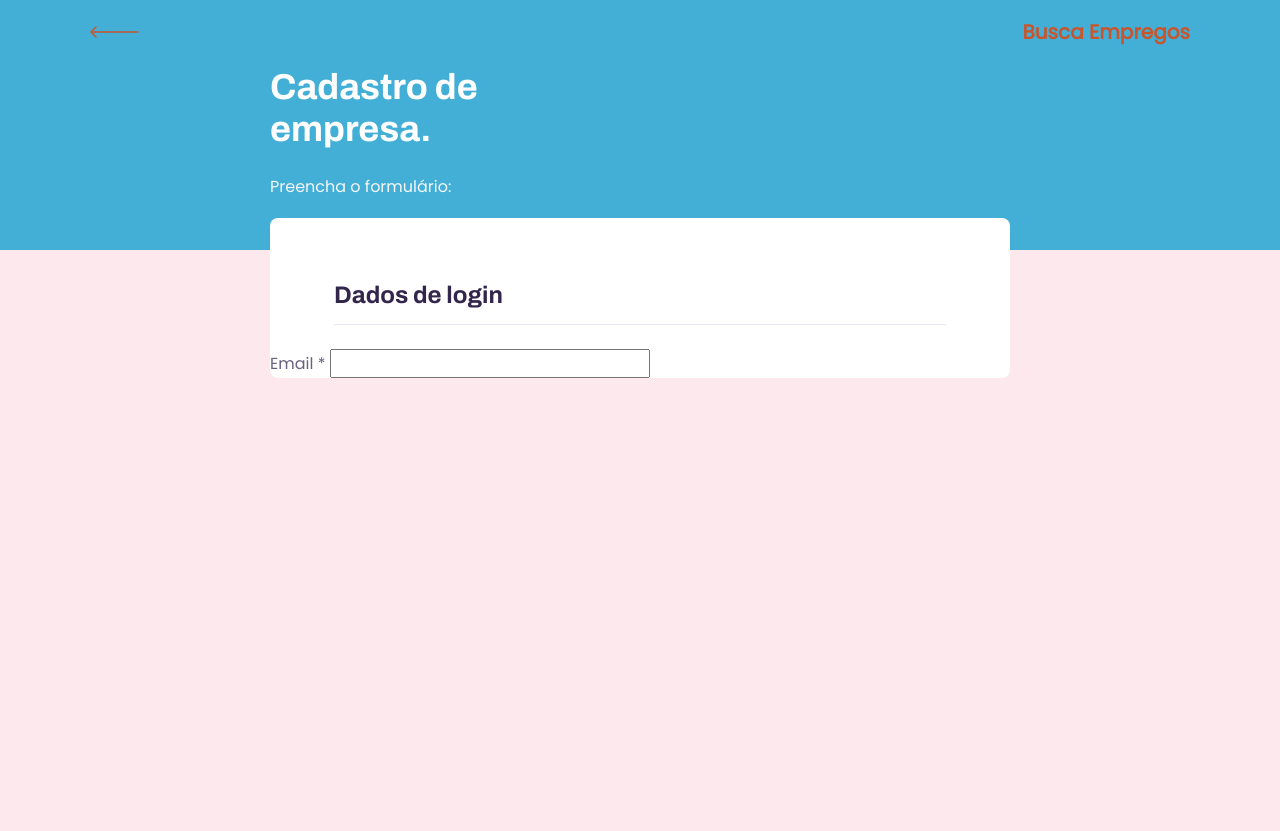
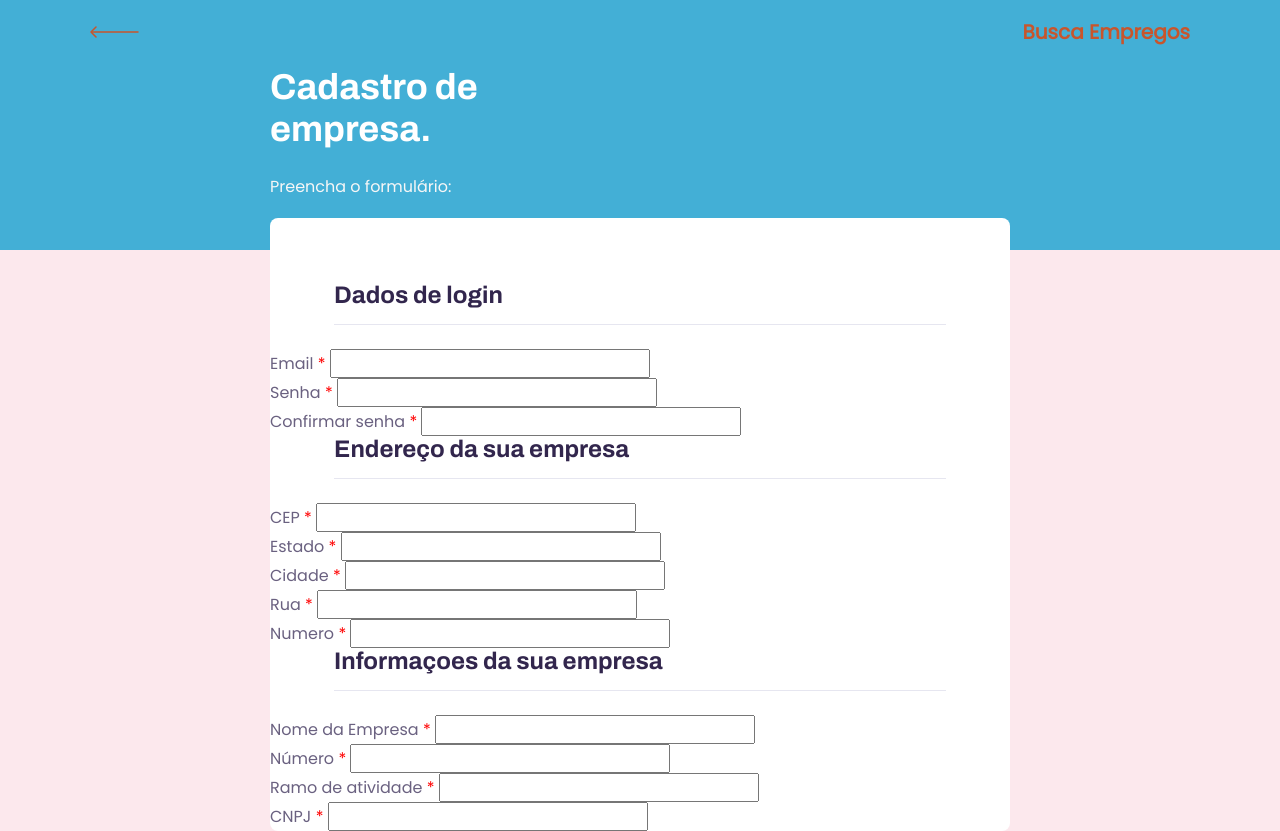
Before and after one commit to staubjoao/buscaemp, a React (Create React App) app in the folder web/: page /cadastro-empresa in a window 1280 px wide. Before the commit the page ends 800 px from the top, so only its background shows below. Built offline with nearby package versions, Linux system fonts and the light colour scheme; the HTML template or start-up script is replaced by a standard one.

Commit message:
Campos obrigatorios

```diff
--- a/web/src/components/Input/index.tsx
+++ b/web/src/components/Input/index.tsx
@@ -12,7 +12,7 @@ const Input: React.FC<InputProps> = ({ label, name, shouldHide, ...rest }) => {
   return (
     <div className="input-block">
       <label htmlFor={name}>
-        {label} <span className={shouldHide ? 'hidden' : ''}>*</span>{" "}
+        {label} <span className={shouldHide ? 'hidden' : 'mandatory'}>*</span>{" "}
       </label>
       <input type="text" id={name} {...rest} />
     </div>
--- a/web/src/components/Input/styles.css
+++ b/web/src/components/Input/styles.css
@@ -1,3 +1,7 @@
 .hidden {
   display: none;
 }
+
+.mandatory {
+  color: red;
+}
--- a/web/src/pages/register/Company/index.tsx
+++ b/web/src/pages/register/Company/index.tsx
@@ -16,33 +16,36 @@ function Company() {
         <fieldset>
           <legend>Dados de login</legend>
         </fieldset>
-        <Input label="Email" name="email" shouldHide={false}/>
-        {/* <Input label="Senha" name="password" type="password" />
+        <Input label="Email" name="email" shouldHide={false} />
+        <Input
+          label="Senha"
+          name="password"
+          type="password"
+          shouldHide={false}
+        />
         <Input
           label="Confirmar senha"
           name="confirmed-password"
           type="password"
+          shouldHide={false}
         />
 
         <fieldset>
           <legend>Endereço da sua empresa</legend>
         </fieldset>
-        <Input label="CEP" name="cep" />
-        <Input label="Estado" name="state" />
-        <Input label="Cidade" name="city" />
-        <Input label="Rua" name="street" />
-        <Input
-          label="Numero"
-          name="address-number"
-        />
+        <Input label="CEP" name="cep" shouldHide={false} />
+        <Input label="Estado" name="state" shouldHide={false} />
+        <Input label="Cidade" name="city" shouldHide={false} />
+        <Input label="Rua" name="street" shouldHide={false} />
+        <Input label="Numero" name="address-number" shouldHide={false} />
 
         <fieldset>
           <legend>Informaçoes da sua empresa</legend>
         </fieldset>
-        <Input label="Nome da Empresa" name="name" />
-        <Input label="Número" name="number" />
-        <Input label="Ramo de atividade" name="industry" />
-        <Input label="CNPJ" name="cnpj" /> */}
+        <Input label="Nome da Empresa" name="name" shouldHide={false} />
+        <Input label="Número" name="number" shouldHide={false} />
+        <Input label="Ramo de atividade" name="industry" shouldHide={false} />
+        <Input label="CNPJ" name="cnpj" shouldHide={false} />
       </main>
     </div>
   );
```
